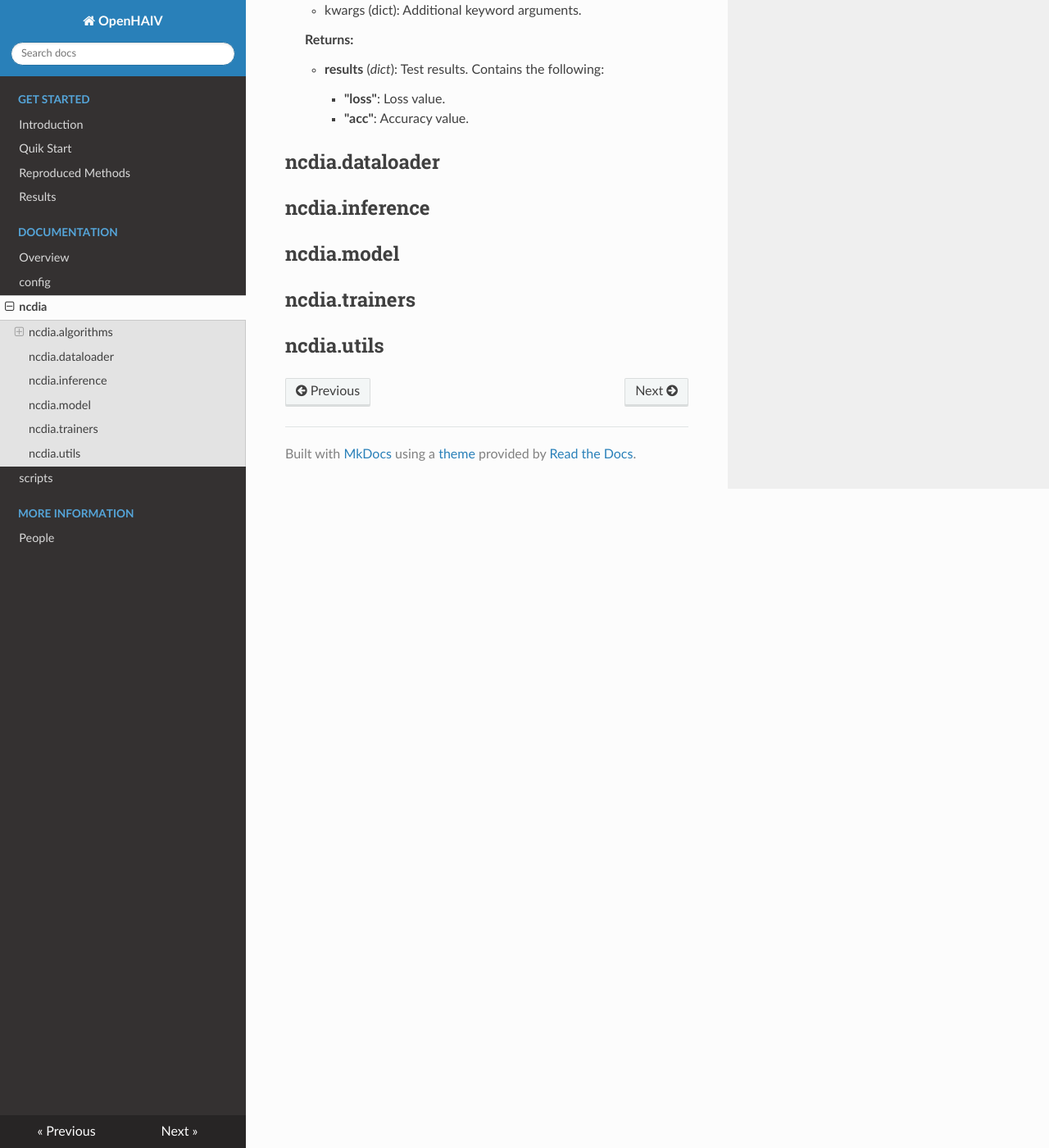
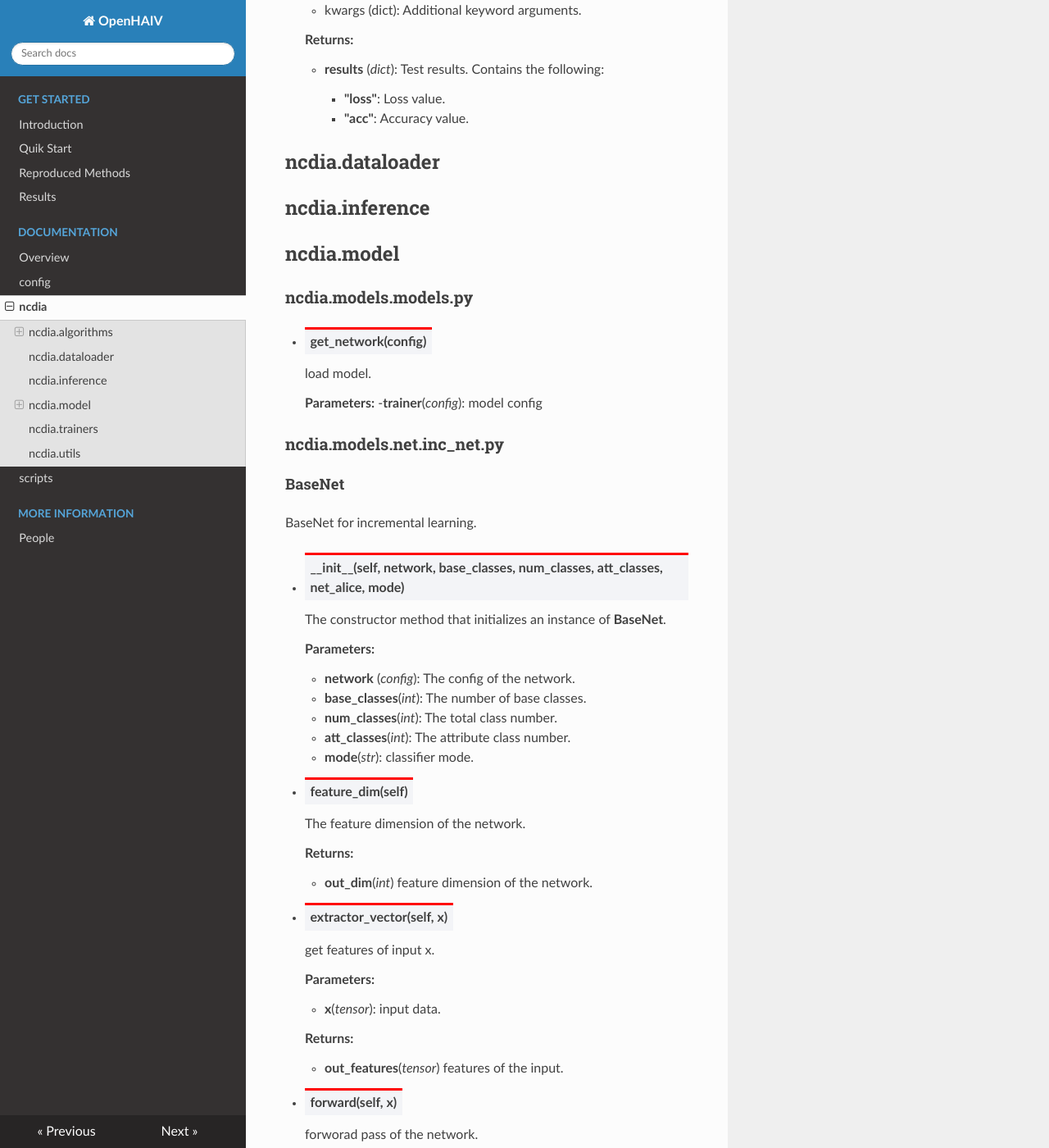
Before and after one commit to chessplayer9/framework, an MkDocs documentation site: the page built from docs/ncdia.md, in a window 1280 px wide and 1400 px high, scrolled down 13098 px. Shown: the whole window at 82% size. Built offline with MkDocs 1.6.1, drawn with Linux system fonts in a browser that asks for light colours; nearby versions of some CDN libraries; some of the changed text lies outside the part shown.

Commit message:
update net

```diff
--- a/docs/ncdia.md
+++ b/docs/ncdia.md
@@ -572,6 +572,155 @@ Class inherits from **BaseAlg**. Standard supervised learning algorithm
 ## ncdia.inference
 
 ## ncdia.model
+### ncdia.models.models.py
+- <span class="highlight-text">**get_network(config)**</span>
+
+
+    load model.
+
+    **Parameters:**
+    -**trainer**(*config*): model config
+
+### ncdia.models.net.inc_net.py
+#### BaseNet
+
+BaseNet for incremental learning.
+
+- <span class="highlight-text">**\_\_init\_\_(self, network, base_classes, num_classes, att_classes, net_alice, mode)**</span>
+
+    The constructor method that initializes an instance of **BaseNet**.
+
+    **Parameters:**
+
+    - **network** (*config*): The config of the network.
+    - **base_classes**(*int*): The number of base classes.
+    - **num_classes**(*int*): The total class number.
+    - **att_classes**(*int*): The attribute class number.
+    - **mode**(*str*): classifier mode.
+
+
+
+- <span class="highlight-text">**feature_dim(self)**</span>
+
+    The feature dimension of the network.
+
+    **Returns:**
+
+    - **out_dim**(*int*) feature dimension of the network.
+
+- <span class="highlight-text">**extractor_vector(self, x)**</span>
+
+    get features of input x.
+
+    **Parameters:**
+
+    - **x**(*tensor*): input data.
+
+    **Returns:**
+
+    - **out_features**(*tensor*) features of the input.
+
+- <span class="highlight-text">**forward(self, x)**</span>
+
+    forworad pass of the network.
+
+    **Parameters:**
+
+    - **x**(*tensor*): input data.
+
+
+    **Returns:**
+
+    - **results** (*dict*): forward pass results. Contains the following keys:
+        - **"fmaps"**: [x_1, x_2, ..., x_n],
+        - **"features"**: features
+        - **"logits"**: logits
+
+
+- <span class="highlight-text">**copy(self)**</span>
+
+    copy.
+
+    **Returns:**
+
+    - **copy function**.
+
+
+
+- <span class="highlight-text">**freeze(self)**</span>
+
+    freeze parameters.
+
+#### IncrementalNet
+
+Incremental Network which follows BaseNet.
+
+
+- <span class="highlight-text">**\_\_init\_\_(self, network, base_classes, num_classes, att_classes, net_alice, mode)**</span>
+
+    The constructor method that initializes an instance of **BaseNet**.
+
+    **Parameters:**
+
+    - **network** (*config*): The config of the network.
+    - **base_classes**(*int*): The number of base classes.
+    - **num_classes**(*int*): The total class number.
+    - **att_classes**(*int*): The attribute class number.
+    - **mode**(*str*): classifier mode.
+
+- <span class="highlight-text">**update_fc(self, nb_classes)**</span>
+
+    update fc parameter, generate new fc and copy old parameter.
+
+    **Parameters:**
+
+    - **network** (*int*): New class number.
+
+    **Returns:**
+
+    - **fc**: updated fc layers.
+
+- <span class="highlight-text">**generate_fc(self, in_dim, out_dim)**</span>
+
+    **Parameters:**
+
+    - **in_dim** (*int*): new fc in dimension.
+    - **out_dim** (*int*): new fc out dimension.
+
+    **Returns:**
+
+    - **fc**: new fc layers.
+
+
+- <span class="highlight-text">**forward(self, x)**</span>
+
+    forworad pass of the network.
+
+    **Parameters:**
+
+    - **x**(*tensor*): input data.
+
+
+    **Returns:**
+
+    - **results** (*dict*): forward pass results. Contains the following keys:
+        - **"fmaps"**: [x_1, x_2, ..., x_n],
+        - **"features"**: features
+        - **"logits"**: logits
+
+- <span class="highlight-text">**weight_align(self, increment)**</span>
+
+    normalize classifer parameters.
+
+    **Parameters:**
+
+
+
+    - **increment**(*int*): incremental classes.
+
+
+
+
 
 ## ncdia.trainers
 
```
